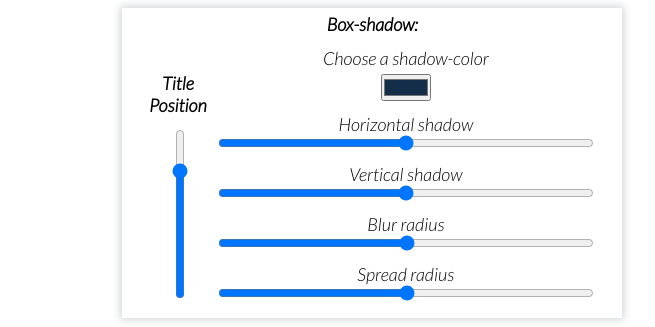
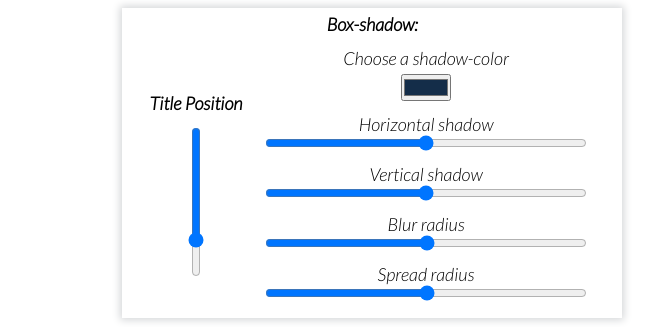
Before and after one commit to facudam/divs-creator, a plain HTML site: page index.html in a window 1280 px wide. Shown: the part 1562-1889 px from the top of the page, 472-1127 px from the left. Drawn offline with Linux system fonts and the light colour scheme; a web font is replaced by a local one.

Commit message:
Acomodando el input-height-title correctamente

```diff
--- a/styles/estilos.css
+++ b/styles/estilos.css
@@ -749,38 +749,33 @@ nav{
 }
 
 .range-inputs .range-inputs__title-height {
-    width: 15%;
+    width: 25%;
     display: flex;
     flex-direction: column;
+    align-items: center;
+    gap: 15px;
     position: relative;
+    margin-top: 45px;
+}
+
+.range-inputs .range-inputs__title-height span {
+    text-align: center;
+    font-weight: bold;
 
 }
 
-.range-inputs .range-inputs__title-height span {
-    position: absolute;
-    margin-top: 25px;
-    left: 15%;
-    text-align: center;
-    font-weight: bold;
-}
+ .range-inputs .range-inputs__title-height .height-full-card {
+    width: 150px;
+    margin-top: 65px;
+    transform: rotate(90deg);
 
- .range-inputs .height-full-card {
-    position: absolute;
-    width: 170px;
-    margin-top: 13px;
-    transform: rotateZ(270deg);
-    top: 55%;
-    left: -130%;
 }
 
 .range-inputs form {
     width: 80%;
+    margin-right: 20px;
 }
 
-@media screen and (min-width: 400px) {
-    .range-inputs .height-full-card {
-        left: -60%;
-    }
-}
+
 
 /* +++++++++++++++++++++++++++++++++++++++++++++++++++++++++++++++++++++++ */
```
Also changed, not shown: index.html (+0 -2 lines).
